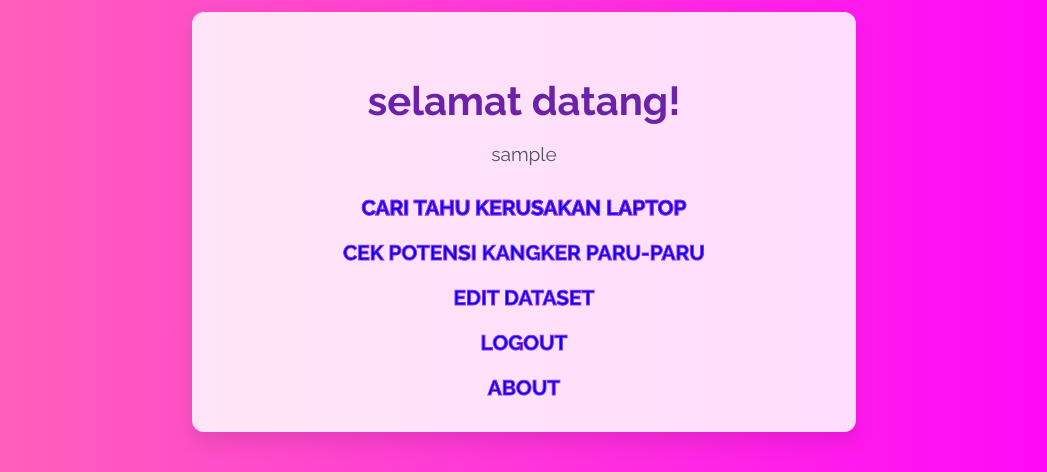
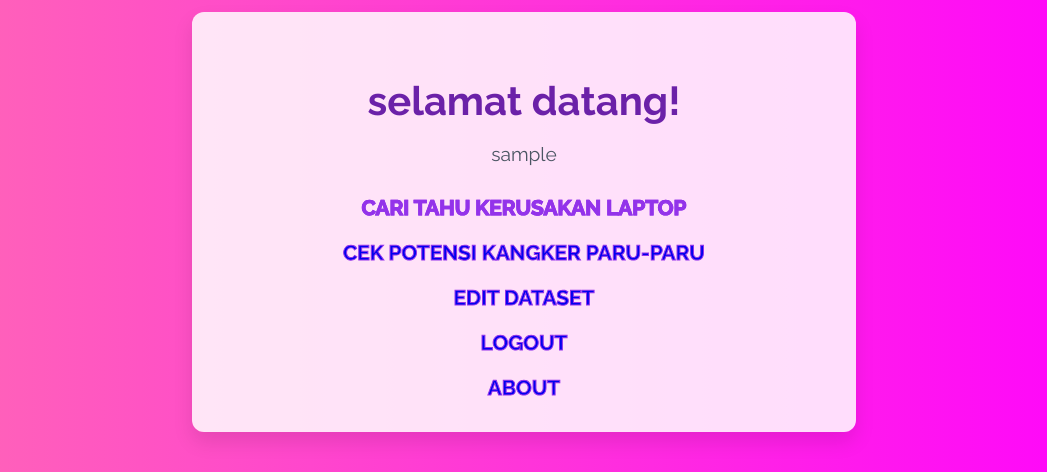
Before and after one commit to mahesaPinuntun/drLappie, a Flask app: page /dashboard in a window 1280 px wide, with the pointer over the restyled element. Shown: the part 178-650 px from the top of the page, without its empty margins (116-1163 px from the left). Run offline with Flask 3, Linux system fonts and the light colour scheme; the visitor is signed in with stand-in values (Sample User, id 1).

Commit message:
Update dashboard.html

```diff
--- a/templates/dashboard.html
+++ b/templates/dashboard.html
@@ -66,6 +66,7 @@
         }
 
         ul li a:hover {
+            color: transparent;
             background-size: 100%;
         }
     </style>
```
